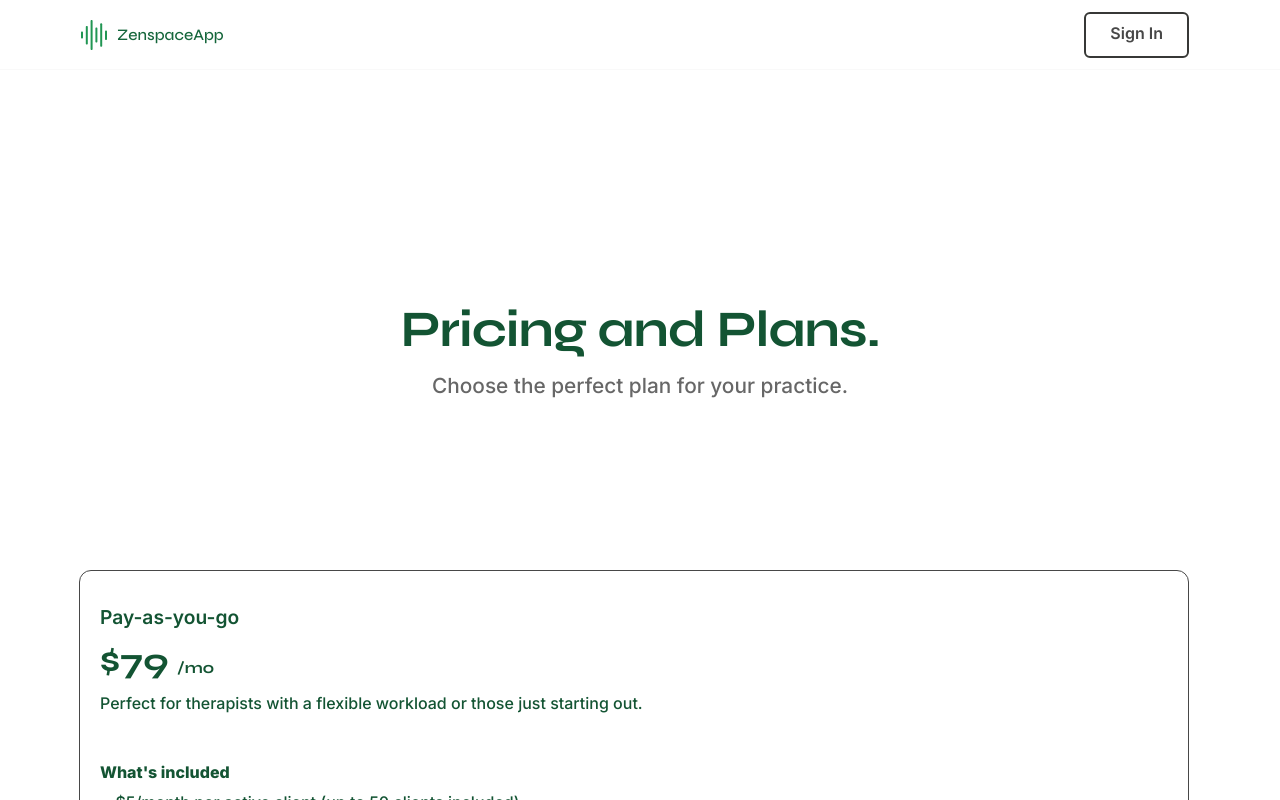
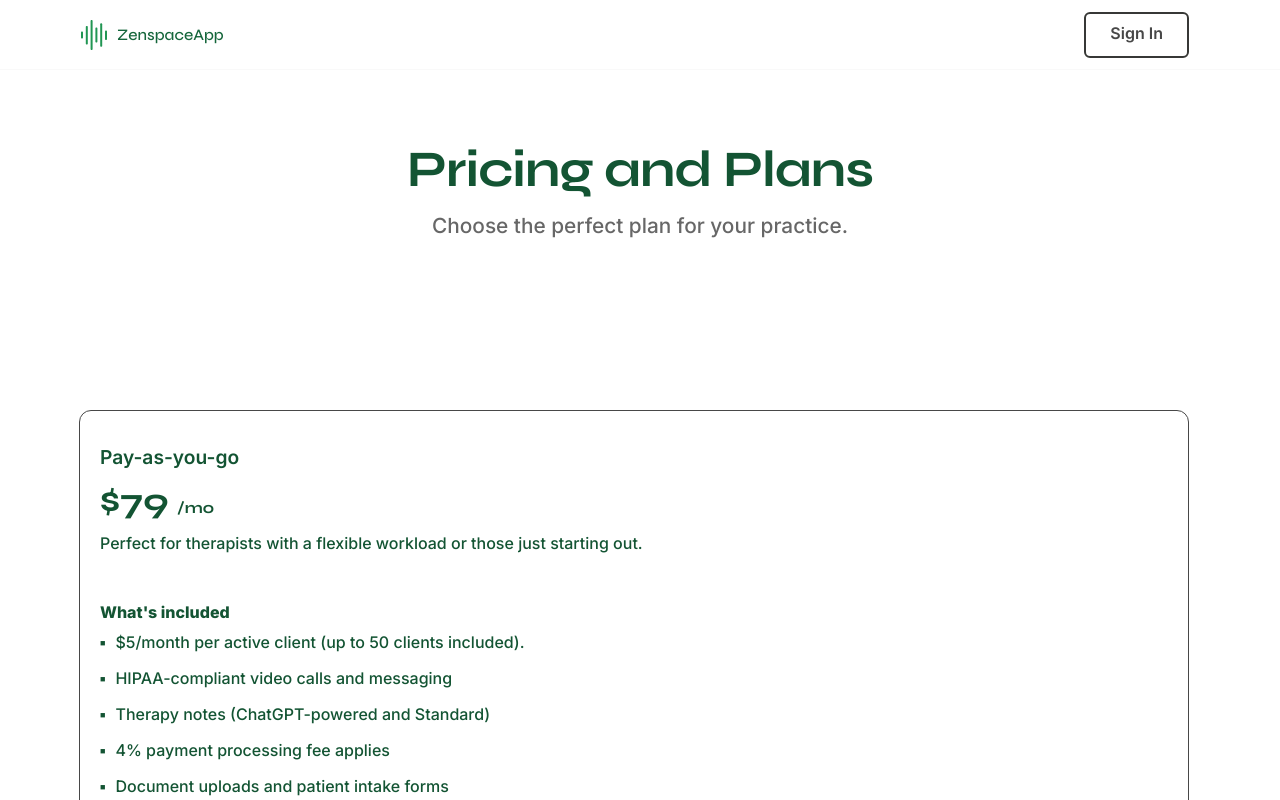
Before and after one commit to ZenSpaceApp/zenspace-website, a Next.js app: page /pricing in a window 1280 px wide. Shown: the top 800 px of the page. Built offline with nearby package versions, Linux system fonts and the light colour scheme.

Commit message:
Styling fixes/

```diff
--- a/app/pricing/page.tsx
+++ b/app/pricing/page.tsx
@@ -131,8 +131,8 @@ const TherapistPlans = () => {
 export default function Pricing() {
   return (
     <Layout showCTA={false}>
-      <h1 className="display-3 mt-5 text-center" style={{ paddingTop: "16rem" }}>
-        Pricing and Plans.
+      <h1 className="display-3 mt-5 text-center" style={{ paddingTop: "6rem" }}>
+        Pricing and Plans
       </h1>
       <div className="subhead mt-3 text-center" >Choose the perfect plan for your practice.</div>
       <TherapistPlans />
```
